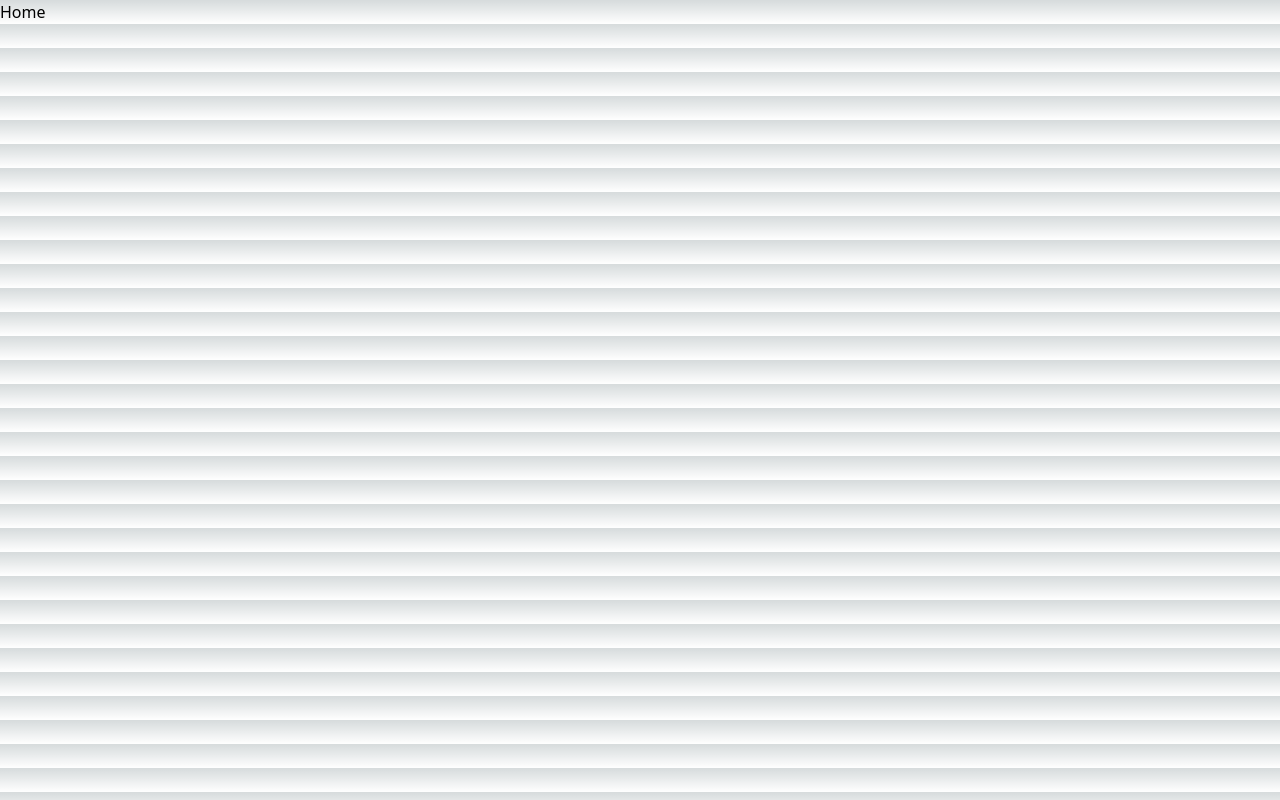
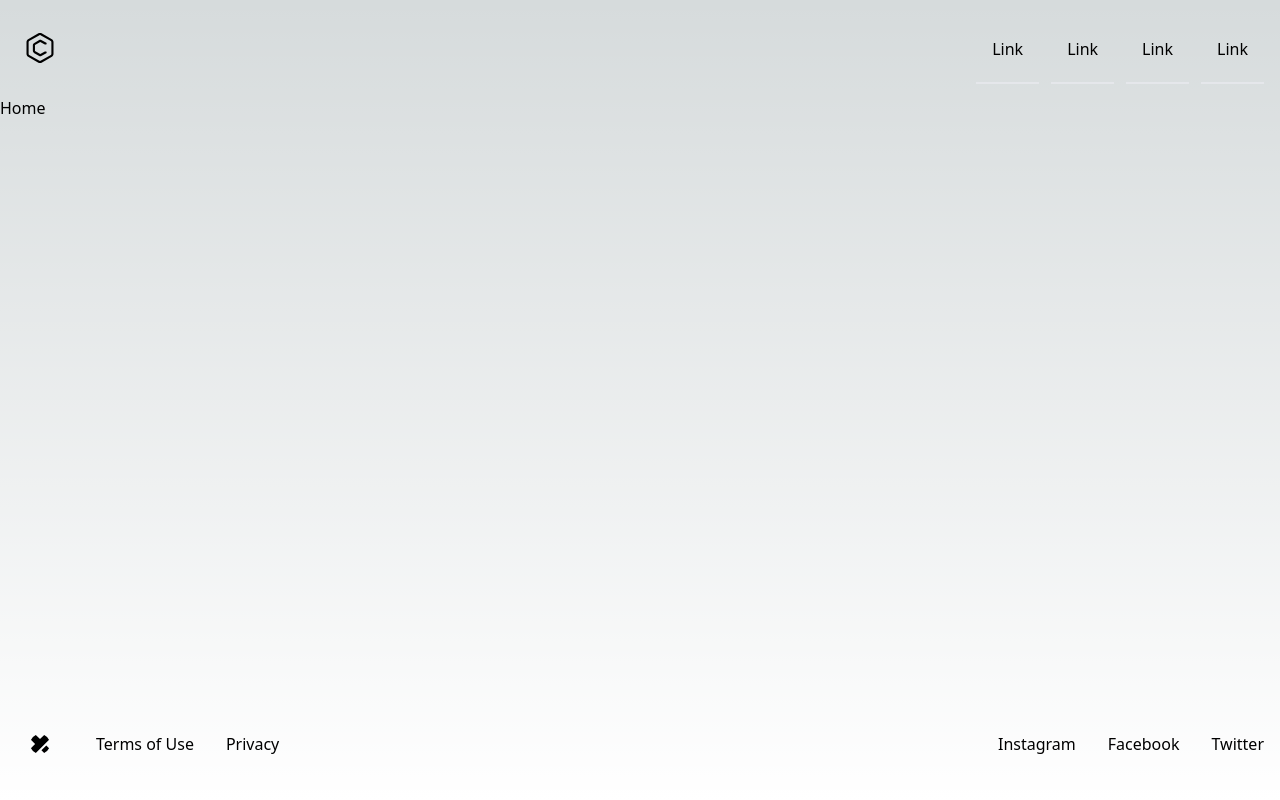
Before and after one commit to Rashmi-Wijesekara/next-project-setup, a Next.js app: page / in a window 1280 px wide. Built offline with nearby package versions, Linux system fonts and the light colour scheme.

Commit message:
header, footer layouts

```diff
--- /dev/null
+++ b/src/app/components/footer/index.tsx
@@ -0,0 +1,53 @@
+import React from "react";
+
+const Footer = () => {
+	return (
+		<footer className="px-4 py-8 dark:bg-gray-800 dark:text-gray-400">
+			<div className="container flex flex-wrap items-center justify-center mx-auto space-y-4 sm:justify-between sm:space-y-0">
+				<div className="flex flex-row pr-3 space-x-4 sm:space-x-8">
+					<div className="flex items-center justify-center flex-shrink-0 w-12 h-12 rounded-full dark:bg-violet-400">
+						<svg
+							xmlns="http://www.w3.org/2000/svg"
+							viewBox="0 0 32 32"
+							fill="currentColor"
+							className="w-5 h-5 rounded-full dark:text-gray-900"
+						>
+							<path d="M18.266 26.068l7.839-7.854 4.469 4.479c1.859 1.859 1.859 4.875 0 6.734l-1.104 1.104c-1.859 1.865-4.875 1.865-6.734 0zM30.563 2.531l-1.109-1.104c-1.859-1.859-4.875-1.859-6.734 0l-6.719 6.734-6.734-6.734c-1.859-1.859-4.875-1.859-6.734 0l-1.104 1.104c-1.859 1.859-1.859 4.875 0 6.734l6.734 6.734-6.734 6.734c-1.859 1.859-1.859 4.875 0 6.734l1.104 1.104c1.859 1.859 4.875 1.859 6.734 0l21.307-21.307c1.859-1.859 1.859-4.875 0-6.734z"></path>
+						</svg>
+					</div>
+					<ul className="flex flex-wrap items-center space-x-4 sm:space-x-8">
+						<li>
+							<a rel="noopener noreferrer" href="#">
+								Terms of Use
+							</a>
+						</li>
+						<li>
+							<a rel="noopener noreferrer" href="#">
+								Privacy
+							</a>
+						</li>
+					</ul>
+				</div>
+				<ul className="flex flex-wrap pl-3 space-x-4 sm:space-x-8">
+					<li>
+						<a rel="noopener noreferrer" href="#">
+							Instagram
+						</a>
+					</li>
+					<li>
+						<a rel="noopener noreferrer" href="#">
+							Facebook
+						</a>
+					</li>
+					<li>
+						<a rel="noopener noreferrer" href="#">
+							Twitter
+						</a>
+					</li>
+				</ul>
+			</div>
+		</footer>
+	);
+};
+
+export default Footer;
--- /dev/null
+++ b/src/app/components/header/index.tsx
@@ -0,0 +1,82 @@
+import React from 'react'
+
+const Header = () => {
+	return (
+		<header className="p-4 dark:bg-gray-800 dark:text-gray-100">
+			<div className="container flex justify-between h-16 mx-auto">
+				<a
+					rel="noopener noreferrer"
+					href="#"
+					aria-label="Back to homepage"
+					className="flex items-center p-2"
+				>
+					<svg
+						xmlns="http://www.w3.org/2000/svg"
+						fill="currentColor"
+						viewBox="0 0 32 32"
+						className="w-8 h-8 dark:text-violet-400"
+					>
+						<path d="M27.912 7.289l-10.324-5.961c-0.455-0.268-1.002-0.425-1.588-0.425s-1.133 0.158-1.604 0.433l0.015-0.008-10.324 5.961c-0.955 0.561-1.586 1.582-1.588 2.75v11.922c0.002 1.168 0.635 2.189 1.574 2.742l0.016 0.008 10.322 5.961c0.455 0.267 1.004 0.425 1.59 0.425 0.584 0 1.131-0.158 1.602-0.433l-0.014 0.008 10.322-5.961c0.955-0.561 1.586-1.582 1.588-2.75v-11.922c-0.002-1.168-0.633-2.189-1.573-2.742zM27.383 21.961c0 0.389-0.211 0.73-0.526 0.914l-0.004 0.002-10.324 5.961c-0.152 0.088-0.334 0.142-0.53 0.142s-0.377-0.053-0.535-0.145l0.005 0.002-10.324-5.961c-0.319-0.186-0.529-0.527-0.529-0.916v-11.922c0-0.389 0.211-0.73 0.526-0.914l0.004-0.002 10.324-5.961c0.152-0.090 0.334-0.143 0.53-0.143s0.377 0.053 0.535 0.144l-0.006-0.002 10.324 5.961c0.319 0.185 0.529 0.527 0.529 0.916z"></path>
+						<path d="M22.094 19.451h-0.758c-0.188 0-0.363 0.049-0.515 0.135l0.006-0.004-4.574 2.512-5.282-3.049v-6.082l5.282-3.051 4.576 2.504c0.146 0.082 0.323 0.131 0.508 0.131h0.758c0.293 0 0.529-0.239 0.529-0.531v-0.716c0-0.2-0.11-0.373-0.271-0.463l-0.004-0.002-5.078-2.777c-0.293-0.164-0.645-0.26-1.015-0.26-0.39 0-0.756 0.106-1.070 0.289l0.010-0.006-5.281 3.049c-0.636 0.375-1.056 1.055-1.059 1.834v6.082c0 0.779 0.422 1.461 1.049 1.828l0.009 0.006 5.281 3.049c0.305 0.178 0.67 0.284 1.061 0.284 0.373 0 0.723-0.098 1.027-0.265l-0.012 0.006 5.080-2.787c0.166-0.091 0.276-0.265 0.276-0.465v-0.716c0-0.293-0.238-0.529-0.529-0.529z"></path>
+					</svg>
+				</a>
+				<ul className="items-stretch hidden space-x-3 md:flex">
+					<li className="flex">
+						<a
+							rel="noopener noreferrer"
+							href="#"
+							className="flex items-center px-4 -mb-1 border-b-2 dark:border-transparent"
+						>
+							Link
+						</a>
+					</li>
+					<li className="flex">
+						<a
+							rel="noopener noreferrer"
+							href="#"
+							className="flex items-center px-4 -mb-1 border-b-2 dark:border-transparent"
+						>
+							Link
+						</a>
+					</li>
+					<li className="flex">
+						<a
+							rel="noopener noreferrer"
+							href="#"
+							className="flex items-center px-4 -mb-1 border-b-2 dark:border-transparent dark:text-violet-400 dark:border-violet-400"
+						>
+							Link
+						</a>
+					</li>
+					<li className="flex">
+						<a
+							rel="noopener noreferrer"
+							href="#"
+							className="flex items-center px-4 -mb-1 border-b-2 dark:border-transparent"
+						>
+							Link
+						</a>
+					</li>
+				</ul>
+				<button className="flex justify-end p-4 md:hidden">
+					<svg
+						xmlns="http://www.w3.org/2000/svg"
+						fill="none"
+						viewBox="0 0 24 24"
+						stroke="currentColor"
+						className="w-6 h-6"
+					>
+						<path
+							strokeLinecap="round"
+							strokeLinejoin="round"
+							strokeWidth="2"
+							d="M4 6h16M4 12h16M4 18h16"
+						></path>
+					</svg>
+				</button>
+			</div>
+		</header>
+	);
+}
+
+export default Header
--- a/src/app/layout.tsx
+++ b/src/app/layout.tsx
@@ -1,3 +1,5 @@
+import Footer from "./components/footer";
+import Header from "./components/header";
 import "./globals.css";
 
 export const metadata = {
@@ -12,7 +14,15 @@
 }) {
 	return (
 		<html lang="en">
-			<body>{children}</body>
+			<body>
+				<Header />
+
+				<main className="min-h-[calc(100vh-13rem)]">
+					{children}
+				</main>
+
+				<Footer />
+			</body>
 		</html>
 	);
 }
```
